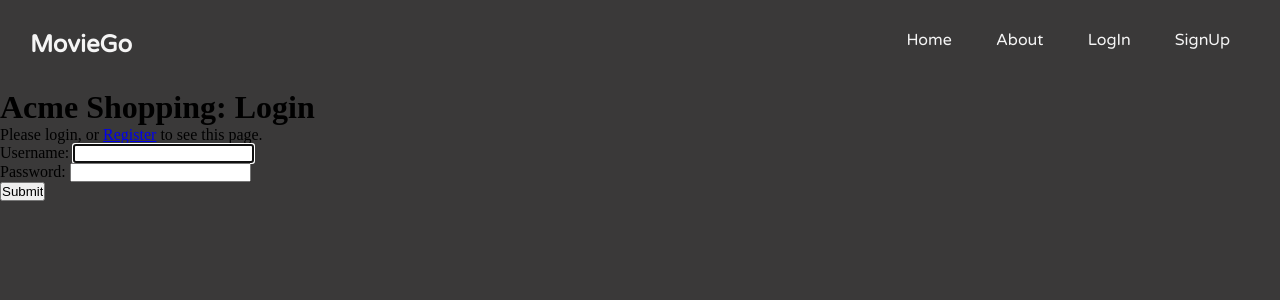
After one commit to Abiii9/MovieGo, a Django app: page /accounts/login/ in a window 1280 px wide. The commit adds this page. Shown: the top 300 px of the page. Run offline with Django 4.2, Linux system fonts and the light colour scheme.

Commit message:
added authentication adn login logout signup features

```diff
--- a/movie_go/forms.py
+++ b/movie_go/forms.py
@@ -15,11 +15,11 @@ class SignUpForm(UserCreationForm):
         'address', 'first_name', 'last_name', )
 
 class ProductForm (forms.ModelForm):
-    name= forms.CharField(max_length=200)
+    #name= forms.CharField(max_length=200)
 
     class Meta:
         model = Product
-        fields = ('name', 'movie', 'zone',)
+        fields = ('movie', 'zone', 'booking_date', 'booking_time',)
 
 PRODUCT_QUANTITY_CHOICES = [(i, str(i)) for i in range(1, 21)]
 
--- a/movie_go/management/commands/populate_shopping_data.py
+++ b/movie_go/management/commands/populate_shopping_data.py
@@ -54,9 +54,10 @@ class Command(BaseCommand):
         # create some products
         for i in range(10):
             product = Product.objects.create(
-            name = fake.catch_phrase(),
             movie = movie_list[i],
             zone = zone_list[3],
+            booking_date = f'2022-12-0{i+1}',
+            booking_time = '22:01',
             price = int( decimal.Decimal(random.randrange(155,899))/100),
             )
             product.save()
--- a/movie_go/models.py
+++ b/movie_go/models.py
@@ -61,15 +61,17 @@ class Zones(models.Model):
 
 #shopping models
 class Product(models.Model):
-    name = models.CharField(max_length=200, db_index=True)
+    #name = models.CharField(max_length=200, db_index=True)
     movie = models.ForeignKey(Movies, on_delete=models.CASCADE)
     zone = models.ForeignKey(Zones, on_delete=models.CASCADE)
+    booking_date = models.TextField()
+    booking_time = models.TextField()
     # use decimal instead of float to avoid rounding errors
     # always use decimal for money values
     price = models.DecimalField(max_digits=4, decimal_places=2)
     created_date = models.DateTimeField(auto_now_add=True)
     def __str__(self):
-        return f'{self.name},{self.price},{self.created_date}'
+        return f'{self.booking_time}, {self.booking_date}'
 class Cart(models.Model):
     product = models.ForeignKey(Product, on_delete=models.CASCADE, related_name='carts')
     quantity = models.IntegerField()
--- a/movie_go/static/style.css
+++ b/movie_go/static/style.css
@@ -14,6 +14,12 @@ body{
     justify-content: space-between;
     padding: 30px;
     font-family: 'Varela Round', sans-serif;
+}
+.welcome{
+    font-size: 23px;
+    font-family: 'Varela Round', sans-serif;
+    color: whitesmoke;
+    margin: 10px;
 }
 .menu a{
     padding: 0 20px;
--- a/movie_go/templates/movie_go/base.html
+++ b/movie_go/templates/movie_go/base.html
@@ -19,10 +19,17 @@
             <div class="menu">
                 <a href="{% url 'movie_go:index'%}">Home</a>
                 <a href="">About</a>
-                <a href="">LogIn</a>
-                <a href="">SignUp</a>
+                {% if user.is_authenticated %}
+                    <a href="{% url 'movie_go:login'%}">LogIn</a>
+                {% else %}
+                    <a href="{% url 'movie_go:login'%}">LogIn</a>
+                {%endif%}
+                <a href="{% url 'movie_go:signup'%}">SignUp</a>
             </div>
         </nav>
+        {% if user.is_authenticated %}
+            <p class="welcome">Welcome back, {{ user.get_username }} 🥳</p>
+        {%endif%}
         {% block content %}{% endblock %}
     </body>
 </html>
--- a/movie_go/templates/movie_go/basket.html
+++ b/movie_go/templates/movie_go/basket.html
@@ -41,6 +41,6 @@
     <a href="{% url 'movie_go:movies' %}" class="button
     light">Continue shopping</a>
   </p>
-
+  <a href="{% url 'movie_go:purchase' %}">Purchase</a>
 
  {% endblock %}
--- /dev/null
+++ b/movie_go/templates/registration/logged_out.html
@@ -0,0 +1,6 @@
+{% extends 'movie_go/base.html' %}
+
+{% block content %}
+  <p>Logged out!</p>
+  <a href="{% url 'movie_go:login'%}">Click here to login again.</a>
+{% endblock %}
--- /dev/null
+++ b/movie_go/templates/registration/login.html
@@ -0,0 +1,31 @@
+{% extends 'movie_go/base.html' %}
+{% block content %}
+    <h1>Acme Shopping: Login</h1>
+    {% if form.errors %}
+       <p>Your username and password didn't match. Please try again.</p>
+    {% endif %}
+    {%if next %}
+    {% if request.user.is_authenticated %}
+    <!-- proceed to requested page-->
+    {% else %}
+    <p>Your account doesn't have access to this page. To proceed,
+      please login with an account that has access.</p>
+
+    {% endif %}
+  {% endif %}
+  <p>Please login, or <a href = "{% url 'movie_go:signup' %}">Register</a> to see this page.</p>
+  <form method="POST" action="{% url 'movie_go:login' %}">
+    {% csrf_token %}
+    <p>
+      {{ form.username.label_tag }}
+      {{ form.username }}
+    </p>
+    <p>
+      {{form.password.label_tag }}
+      {{form.password }}
+    </p>
+      <input type="submit" name="Login"/>
+      <input type="hidden" name='next' value="{{ next}}"/>
+   </p>
+</form>
+    {% endblock %}
--- a/movie_go/urls.py
+++ b/movie_go/urls.py
@@ -5,6 +5,7 @@ from movie_go.views import basic, products, basket
 app_name = 'movie_go'
 urlpatterns = [
     path('', views.basic.index, name='index'),
+    path('accounts/', include('django.contrib.auth.urls')),
     path('movies/', views.basic.movies, name='movies'),
     path('movies/<str:genre>', views.basic.movies, name='movies'),
     path('movie_details/<int:id>', views.basic.movie_details, name='movie_details'),
@@ -18,4 +19,7 @@ urlpatterns = [
     path('product_new/', views.products.product_new, name= 'product_new'),
     path('product/<int:id>/edit/', views.products.product_edit, name= 'product_edit'),
     path('product/<int:id>/delete/', views.products.product_delete, name= 'product_delete'),
+    path('purchase/', views.basic.purchase, name ='purchase'),
+    path('payment/', views.basic.payment, name ='payment'),
+    path('signup/', views.basic.signup, name='signup'),
 ]
--- a/movie_go/views/basic.py
+++ b/movie_go/views/basic.py
@@ -1,10 +1,30 @@
-from django.shortcuts import render, get_object_or_404
-from movie_go.models import Zones, Movies
+from django.shortcuts import render, get_object_or_404, redirect
+from django.contrib.auth import login, authenticate
+from django.contrib.auth.decorators import login_required
+from movie_go.models import Zones, Movies, Customer, Order, Product, Cart, LineItem
+from movie_go.forms import SignUpForm
+from movie_go.views.basket import Basket
 import ast
+
 genres = ['Animation', 'Comedy', 'Family', 'Adventure', 'Horror','Crime','Thriller','Drama','Fantasy']
 movie_all = Movies.objects.all()
 movie_names = [movie.title for movie in movie_all]
 # Create your views here.
+def signup(request):
+    form = SignUpForm(request.POST)
+    if form.is_valid():
+        user = form.save()
+        user.refresh_from_db()
+        user.customer.first_name = form.cleaned_data.get('first_name')
+        user.customer.last_name = form.cleaned_data.get('last_name')
+        user.customer.address = form.cleaned_data.get('address')
+        user.save()
+        username = form.cleaned_data.get('username')
+        password = form.cleaned_data.get('password1')
+        user = authenticate(username=username, password= password)
+        login(request, user)
+        return redirect('/')
+    return render(request, 'signup.html', {'form': form})
 # index page view
 def index(request):
     zones = Zones.objects.all()
@@ -33,3 +53,29 @@ def zone_detail(request, movie_id):
     movie = Movies.objects.get(id=movie_id)
     zones = Zones.objects.all()
     return render(request, 'movie_go/zone_detail.html',{'movie':movie,'zones': zones})
+
+def purchase(request):
+    if request.user.is_authenticated:
+       user = request.user
+       basket = Basket(request)
+
+       return render(request, 'movie_go/purchase.html', {'basket': basket, 'user': user})
+    else:
+        return redirect('movie_go:login')
+
+# save order, clear basket and thank customer
+def payment(request):
+    basket = Basket(request)
+    user = request.user
+    customer = get_object_or_404(Customer, user_id=user.id)
+    order = Order.objects.create(customer=customer)
+    order.refresh_from_db()
+    for item in basket:
+        product_item = get_object_or_404(Product, id=item['product_id'])
+        cart = Cart.objects.create(product = product_item, quantity=item['quantity'])
+        cart.refresh_from_db()
+        line_item = LineItem.objects.create(quantity=item['quantity'], product=product_item, cart=cart,  order = order)
+
+    basket.clear()
+    request.session['deleted'] = 'thanks for your purchase'
+    return redirect('movie_go:index' )
--- a/mysite/settings.py
+++ b/mysite/settings.py
@@ -49,6 +49,8 @@ MIDDLEWARE = [
     'django.contrib.messages.middleware.MessageMiddleware',
     'django.middleware.clickjacking.XFrameOptionsMiddleware',
 ]
+LOGIN_REDIRECT_URL = '/'
+LOGOUT_REDIRECT_URL = '/'
 
 ROOT_URLCONF = 'mysite.urls'
 
@@ -123,3 +125,4 @@ STATIC_URL = 'static/'
 
 DEFAULT_AUTO_FIELD = 'django.db.models.BigAutoField'
 STATIC_ROOT = os.path.join(BASE_DIR, 'static')
+STATICFILES_STORAGE = 'whitenoise.storage.CompressedManifestStaticFilesStorage'
```
Also changed, not shown: movie_go/templates/movie_go/purchase.html (added, +24 -0 lines), movie_go/templates/signup.html (added, +22 -0 lines), requirements.txt (added, +8 -0 lines), movie_go/migrations/0012_remove_product_name_product_booking_date_and_more.py (added).
